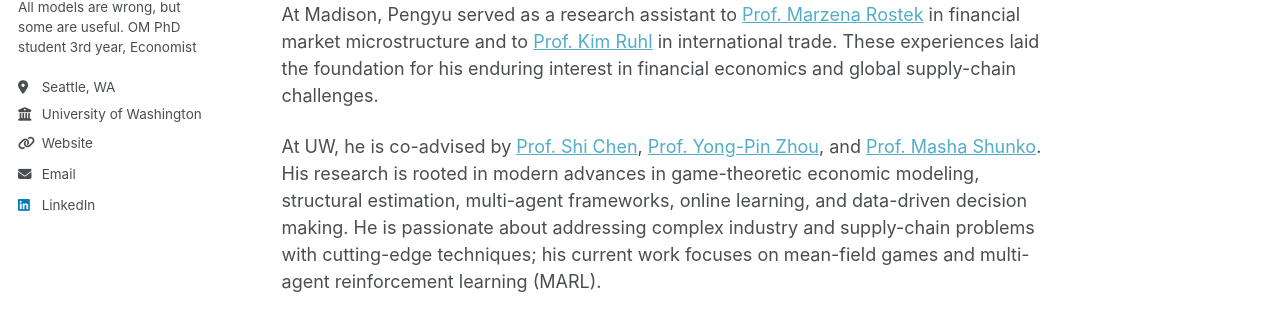
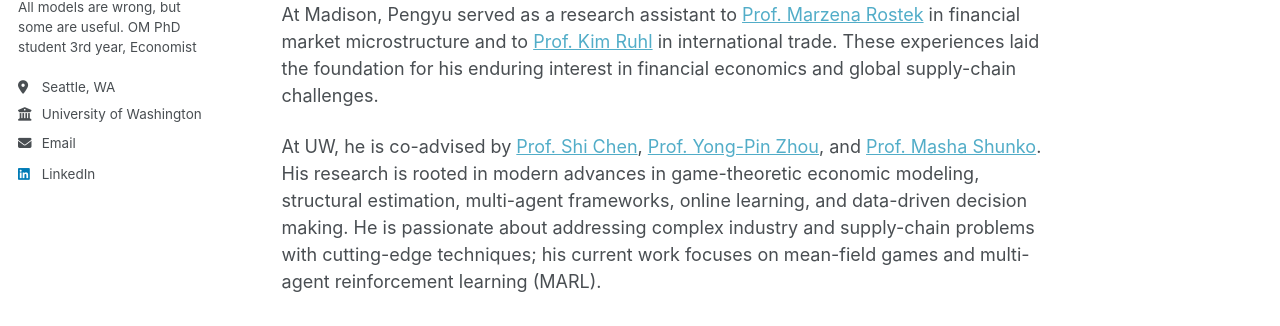
Before and after one commit to MithrandiRAaron/mithrandiraaron.github.io, a Jekyll site: the page built from _pages/about.md, in a window 1280 px wide. Shown: the part 319-645 px from the top of the page. Built offline with Jekyll 4.4.1, drawn with Linux system fonts in a browser that asks for light colours.

```diff
--- a/_config.yml
+++ b/_config.yml
@@ -28,7 +28,7 @@ author:
   bio              : "All models are wrong, but some are useful. OM PhD student 3rd year, Economist"
   location         : "Seattle, WA"
   employer         : "University of Washington"
-  uri              : https://mithrandiraaron.github.io
+  uri              : # https://mithrandiraaron.github.io
   email            : "pwang425@uw.edu"
 
   # Academic websites
```
